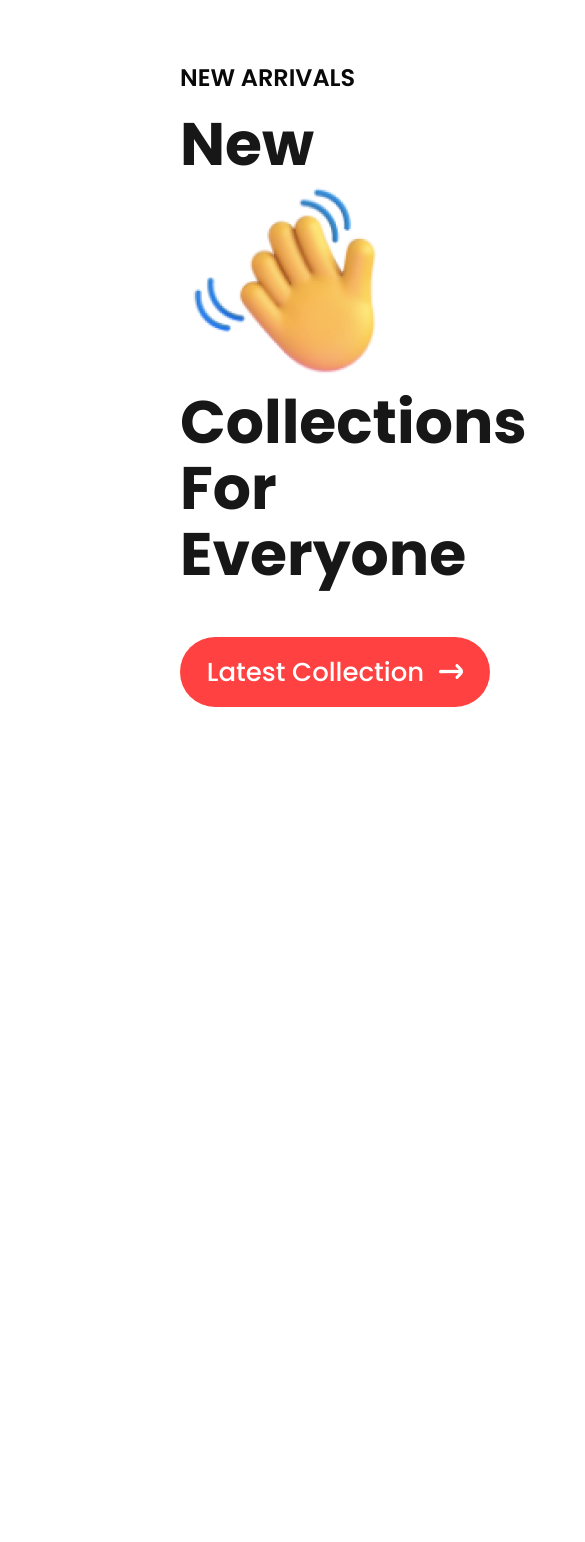
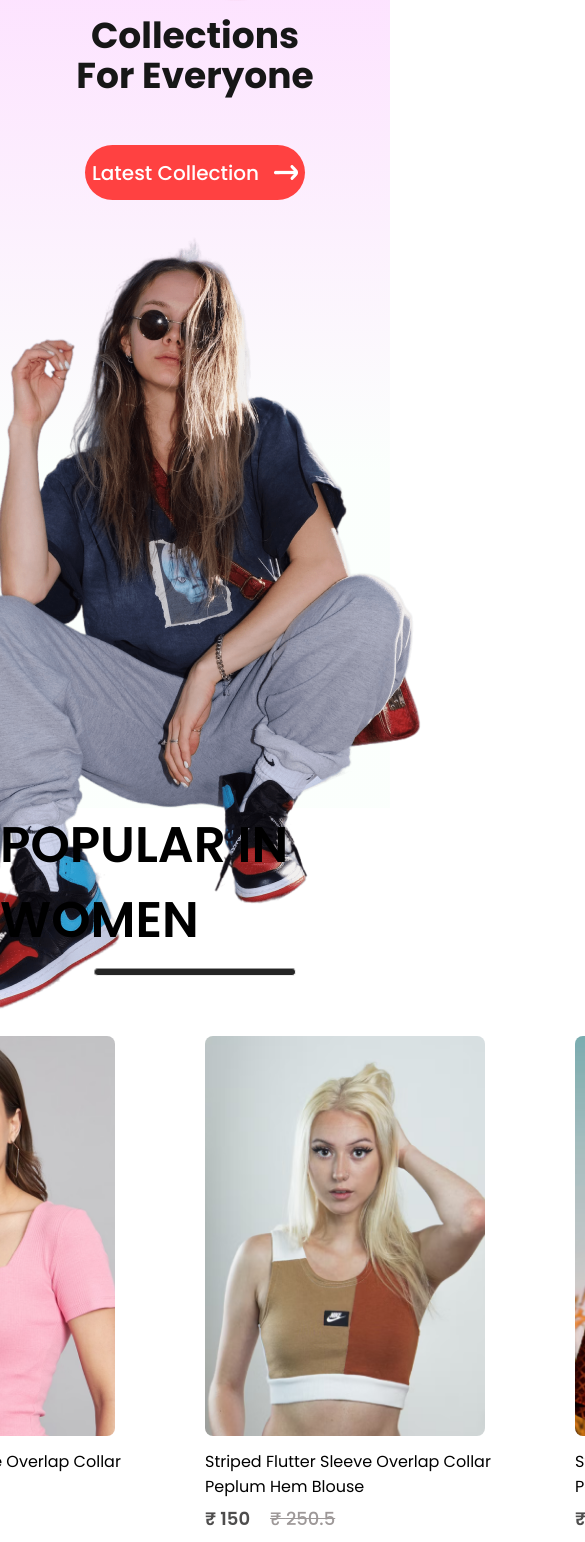
Before and after one commit to rambha04/My-Website, a React (Create React App) app: page / in a window 390 px wide. Shown: the part 126-1668 px from the top of the page, 585 px wide, since content can reach past the window. Before the commit the page ends 939 px from the top, so only its background shows below. Built offline with nearby package versions, Linux system fonts and the light colour scheme.

Commit message:
Added some popular items

```diff
--- a/src/Components/Assets/data.js
+++ b/src/Components/Assets/data.js
@@ -8,26 +8,26 @@
     id:1,
     name:"Striped Flutter Sleeve Overlap Collar Peplum Hem Blouse",
     image:p1_img,
-    new_price:50.00,
-    old_price:80.50,
+    new_price:650.00,
+    old_price:780.50,
   },
   {id:2,
     name:"Striped Flutter Sleeve Overlap Collar Peplum Hem Blouse",
     image:p2_img,
-    new_price:85.00,
-    old_price:120.50,
+    new_price:180.00,
+    old_price:250.50,
   },
   {id:3,
     name:"Striped Flutter Sleeve Overlap Collar Peplum Hem Blouse",
     image:p3_img,
-    new_price:60.00,
-    old_price:100.50,
+    new_price:150.00,
+    old_price:250.50,
   },
   {id:4,
     name:"Striped Flutter Sleeve Overlap Collar Peplum Hem Blouse",
     image:p4_img,
-    new_price:100.00,
-    old_price:150.00,
+    new_price:300.00,
+    old_price:450.00,
   },
 ];
 
--- a/src/Components/Hero/Hero.css
+++ b/src/Components/Hero/Hero.css
@@ -1,36 +1,50 @@
-.hero{
+/* Base styles for all devices */
+.hero {
   height: 100vh;
-    background: linear-gradient(180deg,#fde1ff, #e1ffea22,60%);
+  background: linear-gradient(180deg, #fde1ff, rgba(225, 255, 234, 0.13) 60%);
   display: flex;
+  align-items: center;
+  justify-content: center;
+  padding: 20px;
+  box-sizing: border-box;
 }
-.hero-left{
+
+/* Left Section Styling */
+.hero-left {
   flex: 1;
   display: flex;
   flex-direction: column;
   justify-content: center;
   gap: 20px;
-    padding-left: 180px;
+  padding-left: 10%;
   line-height: 1.1;
 }
-.hero-left h2{
+
+.hero-left h2 {
   color: #090909;
   font-size: 24px;
   font-weight: 600;
 }
-.hero-left p{
+
+.hero-left p {
   color: #171717;
   font-size: 60px;
   font-weight: 700;
 }
-.hero-hand-icon{
+
+/* Hand Icon Styling */
+.hero-hand-icon {
   display: flex;
   align-items: center;
   gap: 20px;
 }
-.hero-hand-icon img{
+
+.hero-hand-icon img {
   width: 30px;
 }
-.hero-latest-btn{
+
+/* Latest Button Styling */
+.hero-latest-btn {
   display: flex;
   justify-content: center;
   align-items: center;
@@ -43,4 +57,69 @@
   color: white;
   font-size: 26px;
   font-weight: 500;
+  cursor: pointer;
+  border: none;
+  transition: all 0.3s ease;
 }
+
+.hero-latest-btn:hover {
+  background-color: #e63e3e;
+  transform: scale(1.05);
+}
+
+/* Responsive Styles */
+
+/* For Large Screens (Desktops) */
+@media (min-width: 1200px) {
+  .hero-left p {
+    font-size: 70px;
+  }
+}
+
+/* For Medium Screens (Tablets) */
+@media (max-width: 1200px) {
+  .hero-left {
+    padding-left: 5%;
+  }
+
+  .hero-left p {
+    font-size: 50px;
+  }
+
+  .hero-latest-btn {
+    width: 280px;
+    height: 65px;
+    font-size: 24px;
+  }
+}
+
+/* For Small Screens (Mobile) */
+@media (max-width: 768px) {
+  .hero {
+    flex-direction: column;
+    text-align: center;
+  }
+
+  .hero-left {
+    padding-left: 0;
+    align-items: center;
+  }
+
+  .hero-left h2 {
+    font-size: 20px;
+  }
+
+  .hero-left p {
+    font-size: 36px;
+  }
+
+  .hero-hand-icon img {
+    width: 24px;
+  }
+
+  .hero-latest-btn {
+    width: 220px;
+    height: 55px;
+    font-size: 20px;
+  }
+}
--- /dev/null
+++ b/src/Components/Items/Item.css
@@ -0,0 +1,31 @@
+.item{
+    width: 350px;
+}
+.item p{
+    margin: 6px 0px;
+}
+.item-prices{
+    display: flex;
+    gap: 20px;
+}
+.item-price_new{
+    color: rgb(78, 77, 77);
+    font-size: 18px;
+    font-weight: 600;
+}
+.item-price_old{
+    color: rgb(157, 152, 152);
+    font-size: 18px;
+    font-weight: 500;
+    text-decoration: line-through;
+}
+.item img {
+  width: 80%;
+  height: 400px;
+  object-fit: cover; /* Ensures the image covers the area without distortion */
+  border-radius: 8px;
+}
+.item:hover{
+    transform: scale(1.05);
+    transition: 0.6s;
+}
--- /dev/null
+++ b/src/Components/Items/Item.jsx
@@ -0,0 +1,16 @@
+import React from "react";
+import './Item.css';
+
+const Item = (props) =>{
+    return (
+      <div className="item">
+        <img src={props.image} alt="" />
+        <p> {props.name} </p>
+        <div className="item-prices">
+          <div className="item-price_new"> ₹ {props.new_price}</div>
+          <div className="item-price_old"> ₹ {props.old_price}</div>
+        </div>
+      </div>
+    );
+}
+export default Item;
--- /dev/null
+++ b/src/Components/Popular/Popular.css
@@ -0,0 +1,23 @@
+.popular{
+    display: flex;
+    flex-direction: column;
+    align-items: center;
+    gap: 10px;
+    height: 90vh;
+}
+.popular h1{
+    color: black;
+    font-size: 50px;
+    font-weight: 600;
+}
+.popular hr{
+    width: 200px;
+     height: 6px;
+     border-radius: 10px;
+     background: #252525;
+}
+.popular-item{
+    margin-top: 50px;
+    display: flex;
+    gap: 20px;
+}
--- /dev/null
+++ b/src/Components/Popular/Popular.jsx
@@ -0,0 +1,26 @@
+import React from "react";
+import './Popular.css';
+import data_product from '../Assets/data';
+import Item from '../Items/Item';
+
+const Popular = () =>{
+    return(
+        <div className="popular">
+          <h1>POPULAR IN WOMEN</h1>
+          <hr />
+          <div className="popular-item">
+            {data_product.map((item,i)=>{
+                return <Item
+                    key={i}
+                    id={item.id}
+                    name={item.name}
+                    image={item.image}
+                    new_price={item.new_price}
+                    old_price={item.old_price} />
+            })}
+          </div>
+        </div>
+    )
+}
+
+export default Popular;
--- a/src/Pages/Shop.jsx
+++ b/src/Pages/Shop.jsx
@@ -1,10 +1,12 @@
 import React from "react";
 import Hero from "../Components/Hero/Hero";
+import Popular from "../Components/Popular/Popular";
 
 const Shop = () =>{
     return(
         <div>
          <Hero/>
+         <Popular/>
         </div>
     )
 }
```
Lines whose indentation alone changed are shown as unchanged.
